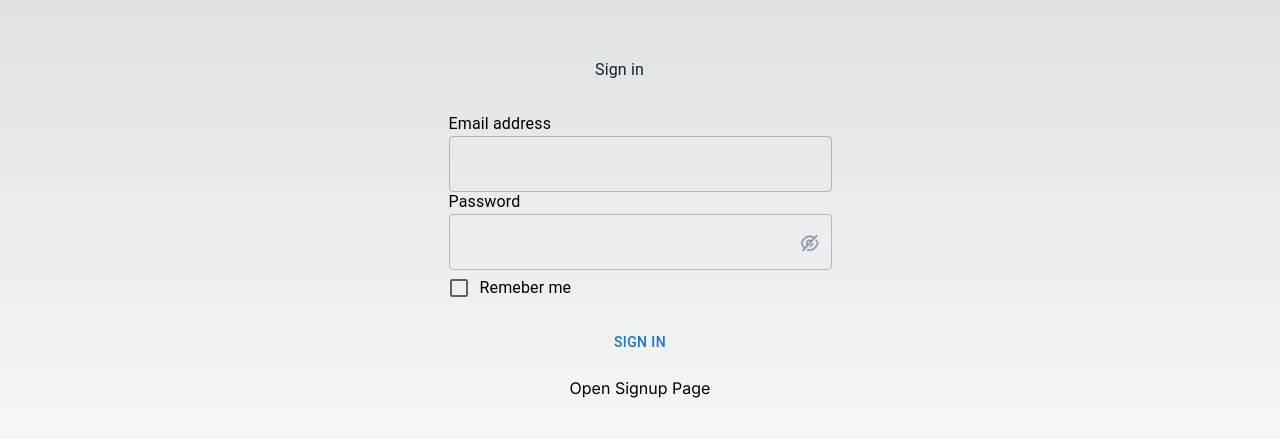
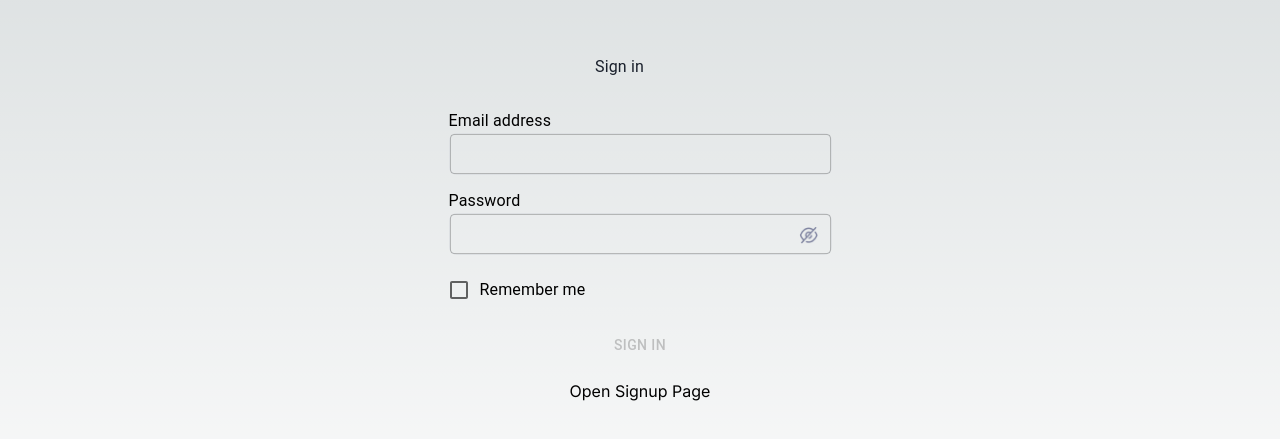
Before and after one commit to Anzhela-Sahakyan/ArmApps, a Next.js app: page /login in a window 1280 px wide. Shown: the part 171-610 px from the top of the page. Built offline with nearby package versions, Linux system fonts and the light colour scheme.

Commit message:
changing profile component

```diff
--- a/src/Data/images.tsx
+++ b/src/Data/images.tsx
@@ -1,7 +1,9 @@
 import eyeIcon from "../../src/assets/eyeIcon.png";
+import profilePicIcon from "../../src/assets/profilePicIcon.png";
 
 const images = {
   eyeIcon,
+  profilePicIcon,
 };
 
 export default images;
--- a/src/app/layout.tsx
+++ b/src/app/layout.tsx
@@ -2,6 +2,8 @@ import type { Metadata } from "next";
 import { Inter } from "next/font/google";
 
 import "./globals.css";
+import { ThemeProvider } from "@mui/material/styles";
+import theme from "@/theme";
 
 const inter = Inter({ subsets: ["latin"] });
 
@@ -17,7 +19,9 @@ export default function RootLayout({
 }) {
   return (
     <html lang="en">
-      <body className={inter.className}>{children}</body>
+      <body className={inter.className}>
+        <ThemeProvider theme={theme}>{children}</ThemeProvider>
+      </body>
     </html>
   );
 }
--- a/src/app/login/login.module.css
+++ b/src/app/login/login.module.css
@@ -1,4 +1,4 @@
-.layout {
+.container {
   display: flex;
   flex-direction: column;
   align-items: center;
@@ -6,6 +6,12 @@
   min-height: 100vh;
   padding-top: 2rem;
   padding-bottom: 2rem;
+}
+.layout {
+  display: flex;
+  flex-direction: column;
+  align-items: center;
+  justify-content: center;
   gap: 14px;
 }
 
@@ -41,19 +47,10 @@
   font-size: 16px;
   line-height: 20px;
 }
-.email_box {
+.input_box {
   border: 1px solid #dde0e3;
   border-radius: 8px;
   width: 383px;
-  height: 40px;
-}
-.password_box {
-  border: 1px solid #dde0e3;
-  border-radius: 8px;
-  width: 383px;
-  height: 40px;
-
-  margin-bottom: 40px;
 }
 .password_box_label {
   font-weight: 400;
@@ -63,10 +60,7 @@
 }
 
 .checkbox {
-  display: flex;
-
-  width: 383px;
-  height: 40px;
+  align-self: flex-start;
 }
 
 .btn {
@@ -75,7 +69,7 @@
   height: 40px;
   border-radius: 8px;
   border: 1px;
-  margin-top: 1rem #00b9ff;
+  margin-top: 1rem;
   padding: 11px, 16px, 11px, 16px;
   gap: 8px;
   font-size: 14px;
@@ -84,14 +78,14 @@
   color: #ffffff;
 }
 
+.btn_disabled {
+  opacity: 80%;
+  background-color: #c7c3c3;
+}
 .btn:hover {
   background-color: #2563eb;
 }
 
 .error_borders {
   border: 1px solid #f4635e;
-  border-radius: 8px;
-  width: 383px;
-  height: 40px;
-  margin-bottom: 40px;
 }
--- a/src/app/login/page.tsx
+++ b/src/app/login/page.tsx
@@ -5,8 +5,10 @@ import axios from "axios";
 import { useEffect, useState } from "react";
 import Image from "next/image";
 import images from "../../Data/images";
-import { styled } from "@mui/system";
+import { ThemeProvider } from "@mui/system";
+import theme from "@/theme";
 import VisibilityIcon from "@mui/icons-material/Visibility";
+import { combineClasses } from "@/utils/style.utils";
 
 import {
   Box,
@@ -20,19 +22,19 @@ import {
 
 import styles from "./login.module.css";
 
-export default function SignInPage() {
+export default function LoginPage() {
   const router = useRouter();
 
   const [user, setUser] = useState({
     email: "",
     password: "",
   });
-
-  const [buttonDisabled, setButtonDisabled] = useState(false);
   const [loading, setLoading] = useState(false);
   const [showPassword, setShowPassword] = useState(false);
   const [rememberMe, setRememberMe] = useState(false);
   const [errorMessage, setErrorMessage] = useState("");
+
+  const isButtonDisabled = !user.email || !user.password;
 
   const togglePassword = () => {
     setShowPassword(!showPassword);
@@ -58,14 +60,8 @@ export default function SignInPage() {
       setLoading(false);
     }
   };
-  useEffect(() => {
-    if (user.email.length > 0 && user.password.length > 0) {
-      setButtonDisabled(false);
-    } else {
-      setButtonDisabled(true);
-    }
-  }, [user]);
   return (
+    <Box className={styles.container}>
       <Box className={styles.layout}>
         <Box className={styles.header_layout}>
           <Typography className={styles.header}>
@@ -81,15 +77,19 @@ export default function SignInPage() {
           </Box>
         )}
 
-      <Box className={styles.email}>
-        <Box className={styles.email_box_label_layout}>
+        <Box>
+          <Box>
             <Typography className={styles.email_box_label}>
               Email address
             </Typography>
           </Box>
           <Box>
             <TextField
-            className={errorMessage ? styles.error_borders : styles.email_box}
+              className={combineClasses(
+                styles.input_box,
+                errorMessage ? styles.error_borders : undefined
+              )}
+              size="small"
               id="outlined-basic"
               variant="outlined"
               value={user.email}
@@ -99,9 +99,15 @@ export default function SignInPage() {
           </Box>
         </Box>
         <Box>
-        <Typography className={styles.password_box_label}>Password</Typography>
+          <Typography className={styles.password_box_label}>
+            Password
+          </Typography>
           <TextField
-          className={errorMessage ? styles.error_borders : styles.password_box}
+            className={combineClasses(
+              styles.input_box,
+              errorMessage ? styles.error_borders : undefined
+            )}
+            size="small"
             id="outlined-basic"
             type={showPassword ? "text" : "password"}
             value={user.password}
@@ -138,13 +144,22 @@ export default function SignInPage() {
               />
             }
             className={styles.checkbox}
-          label="Remeber me"
+            label="Remember me"
           />
         </Box>
-      <Button className={styles.btn} onClick={onLogin}>
+        <Button
+          disabled={isButtonDisabled}
+          className={combineClasses(
+            styles.btn,
+            isButtonDisabled ? styles.btn_disabled : undefined
+          )}
+          sx={{ color: "white" }}
+          onClick={onLogin}
+        >
           Sign in
         </Button>
         <Link href="/signin">Open Signup Page</Link>
       </Box>
+    </Box>
   );
 }
--- a/src/app/page.tsx
+++ b/src/app/page.tsx
@@ -1,5 +1,3 @@
-import Image from "next/image";
-
 export default function Home() {
   return (
     <main className="flex min-h-screen flex-col items-center justify-center p-24">
--- a/src/app/profile/page.tsx
+++ b/src/app/profile/page.tsx
@@ -1,5 +1,9 @@
 "use client";
+import { Button } from "@mui/material";
+import { Box } from "@mui/system";
 import axios from "axios";
+import Image from "next/image";
+import images from "@/Data/images";
 import Link from "next/link";
 
 import { useRouter } from "next/navigation";
@@ -16,14 +20,45 @@ export default function ProfilePage() {
     }
   };
   return (
-    <div
-      className="flex flex-col items-center
-    justify-center min-h-screen py-2"
+    <Box>
+      <Box
+        sx={{
+          display: "flex",
+          padding: "0 20px",
+          backgroundColor: "#1A202C",
+          width: "100%",
+          height: "80px",
+        }}
+        //   className="flex flex-col items-center
+        // justify-center "
       >
-      <h1>Profile</h1>
-      <hr />
-      <p>Profile Page</p>
-      <hr />
+        <Box sx={{ display: "flex", flexDirection: "row" }}>
+          <Button variant="text">Application</Button>
+          <Button variant="text">Categories</Button>
+          <Button variant="text">Banners</Button>
+        </Box>
+        <Box
+          sx={{
+            marginY: "auto",
+            marginLeft: "auto",
+          }}
+        >
+          <Image
+            src={images.profilePicIcon}
+            alt="show_pass_icon"
+            width="20"
+            height="20"
+            style={{
+              width: "64px",
+              height: "50px",
+              borderRadius: "50%",
+
+              cursor: "pointer",
+            }}
+            onClick={logout}
+          />
+        </Box>
+        {/* <Box>
         <button
           onClick={logout}
           className="bg-blue-500 mt-4 hover:bg-blue-700 text-white
@@ -31,6 +66,8 @@ export default function ProfilePage() {
         >
           Log Out
         </button>
-    </div>
+      </Box> */}
+      </Box>
+    </Box>
   );
 }
--- /dev/null
+++ b/src/theme.ts
@@ -0,0 +1,18 @@
+"use client";
+import { createTheme } from "@mui/material";
+
+const theme = createTheme({
+  components: {
+    MuiTextField: {
+      styleOverrides: {
+        root: {
+          border: "1px solid #dde0e3",
+          borderRadius: "8px",
+          width: "383px",
+        },
+      },
+    },
+  },
+});
+
+export default theme;
--- /dev/null
+++ b/src/utils/style.utils.ts
@@ -0,0 +1,2 @@
+export const combineClasses = (...classNames: Array<string | undefined>) =>
+  classNames.filter((className) => className).join(" ");
```
Also changed, not shown: src/theme.js (deleted, +0 -16 lines), tsconfig.json (+7 -1 lines), src/assets/profilePicIcon.png (added), src/models/userModel.ts (renamed from src/models/userModel.js). Lines whose indentation alone changed are shown as unchanged.
